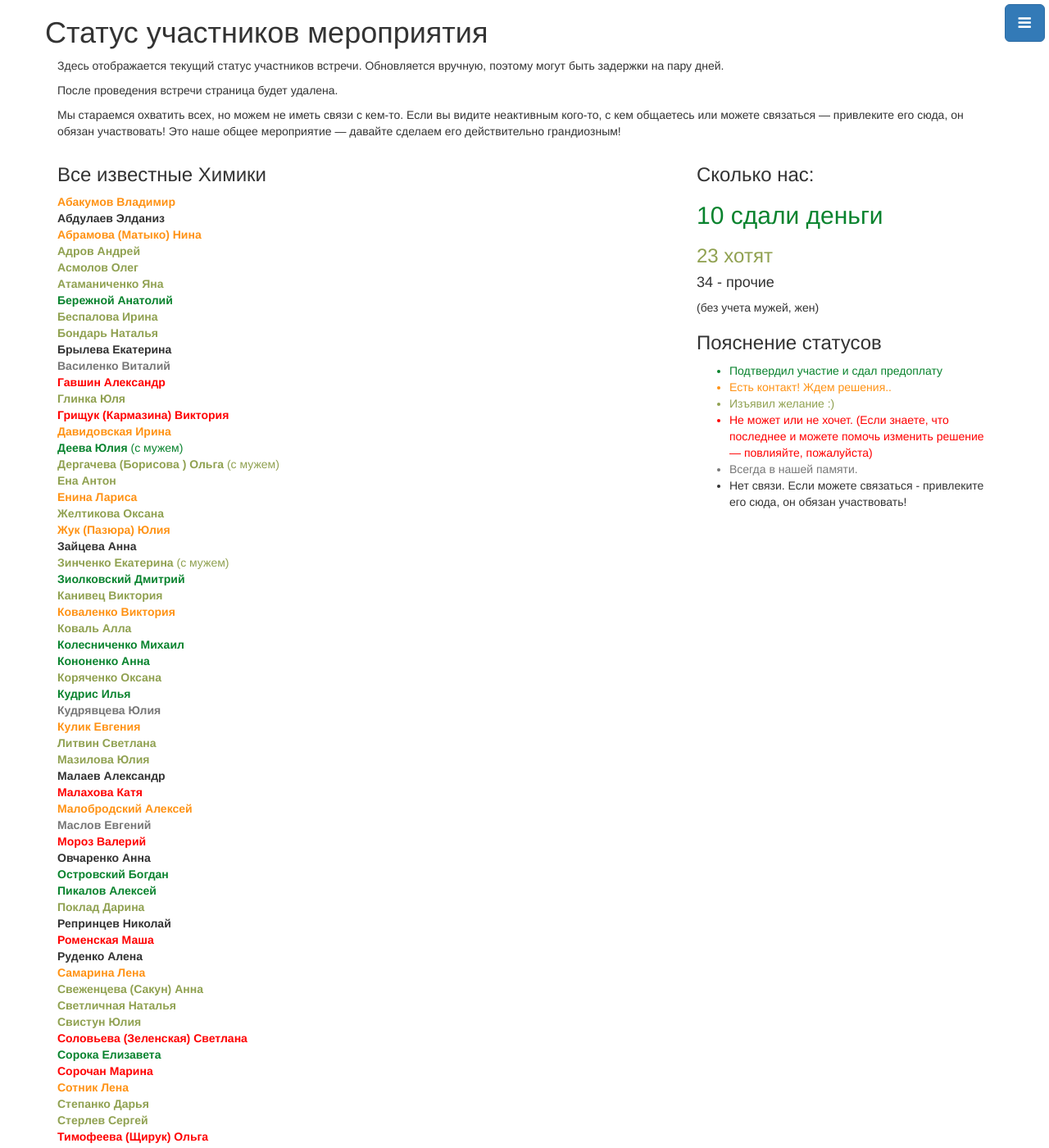
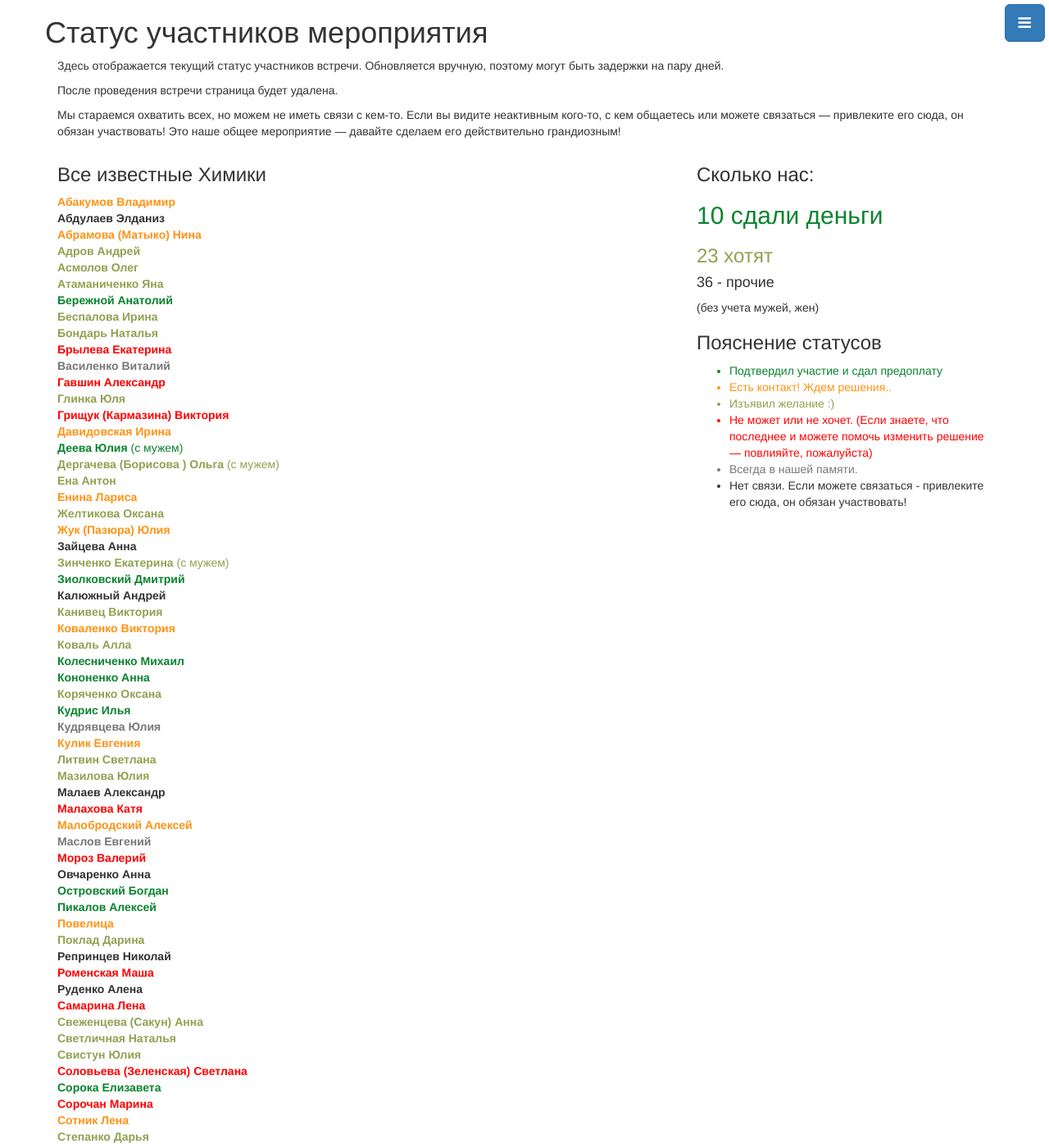
Before and after one commit to dmzio/chem1999, a Jekyll site: the page built from peoples.html, in a window 1280 px wide and 1400 px high. Shown: the whole window at 82% size. Built offline with Jekyll 4.4.1, drawn with Linux system fonts in a browser that asks for light colours; nearby versions of some CDN libraries; Markdown is read by kramdown in place of the engine named in the settings.

Commit message:
people statuses

```diff
--- a/_data/peoples.yml
+++ b/_data/peoples.yml
@@ -187,7 +187,7 @@
 - l_name:    Брылева
   name:    Екатерина
   s_name:    Юрьевна
-  status: none
+  status: declined
 - l_name:    Кулик
   name:    Евгения
   s_name:    Вячеславовна
@@ -252,7 +252,7 @@
 
 - l_name:   Самарина
   name:    Лена
-  status: contacted
+  status: declined
 
 - l_name:   Роменская
   name:   Маша
@@ -273,3 +273,11 @@
 - l_name:    Абрамова (Матыко)
   name:   Нина
   status: contacted
+
+- l_name:    Повелица
+  name:
+  status: contacted
+
+- l_name:    Калюжный
+  name: Андрей
+  status:
```
